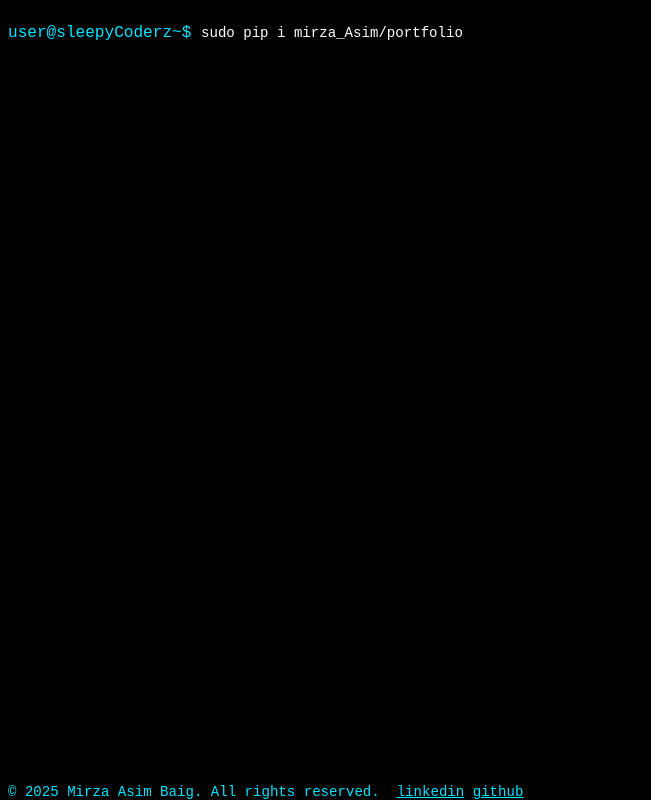
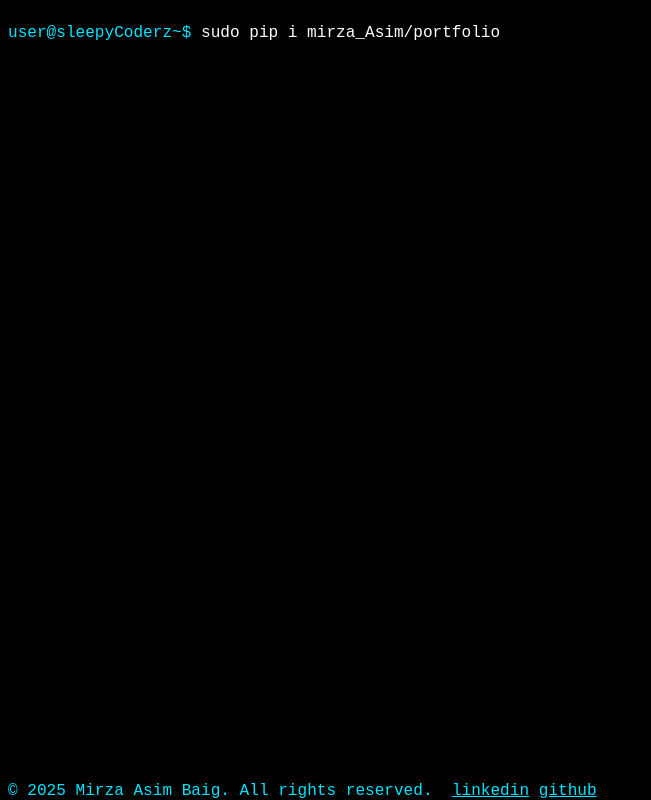
Before and after one commit to mirza-asim/portfolio1.2, a React (Create React App) app: page / in a window 1280 px wide. Shown: the whole page, without its empty margins (0-651 px from the left). Built offline with nearby package versions, Linux system fonts and the light colour scheme.

Commit message:
portfolio1.2 vw to em fontSize change

```diff
--- a/src/App.css
+++ b/src/App.css
@@ -58,11 +58,11 @@
 /* The typing effect */
 @-webkit-keyframes typing {
   from { width: 0 }
-  to { width: 50% }
+  to { width: 40% }
 }
 @keyframes typing {
   from { width: 0 }
-  to { width: 50% }
+  to { width: 40% }
 }
 /* The typing1 effect */
 @-webkit-keyframes typingOne {
--- a/src/ScreenContent.jsx
+++ b/src/ScreenContent.jsx
@@ -19,7 +19,6 @@ function Contents () {
     const [state9, setState9] = useState(false);
 
     function option1() {
-        setTimeout(() => {
         setState4(true);
         setState5(true);
         setState6(false);
@@ -27,8 +26,6 @@ function Contents () {
         setState8(false);
         setState9(false);
         lineThree.classList.remove("typewriter");
-
-        }, 500);
 
     }
     function option2() {
@@ -49,10 +46,6 @@ function Contents () {
         setState8(true);
         setState9(true);
         lineThree.classList.remove("typewriter");
-    }
-    function fullScreen() {
-        var el = document.getElementById('fake__Screen');
-        el.requestFullscreen();
     }
 
     //////////////////////////////////** OPTION SELECTION **///////////////////////////////////////
--- a/src/index.css
+++ b/src/index.css
@@ -9,7 +9,7 @@ footer {
   left: 1vh;
   bottom: 0;
   width: 100%;
-  font-size: 1.1vw;
+  font-size: 1.5em;
 }
 /* FOOTER------------------------------------------------ */
 
@@ -17,7 +17,7 @@ p {
   color: #fff;
   font-family: monospace;
   text-align: left;
-  font-size: 1.1vw;
+  font-size: 1.5em;
   display: inline-flex;
 }
 a {
```
Lines whose indentation alone changed are shown as unchanged.
